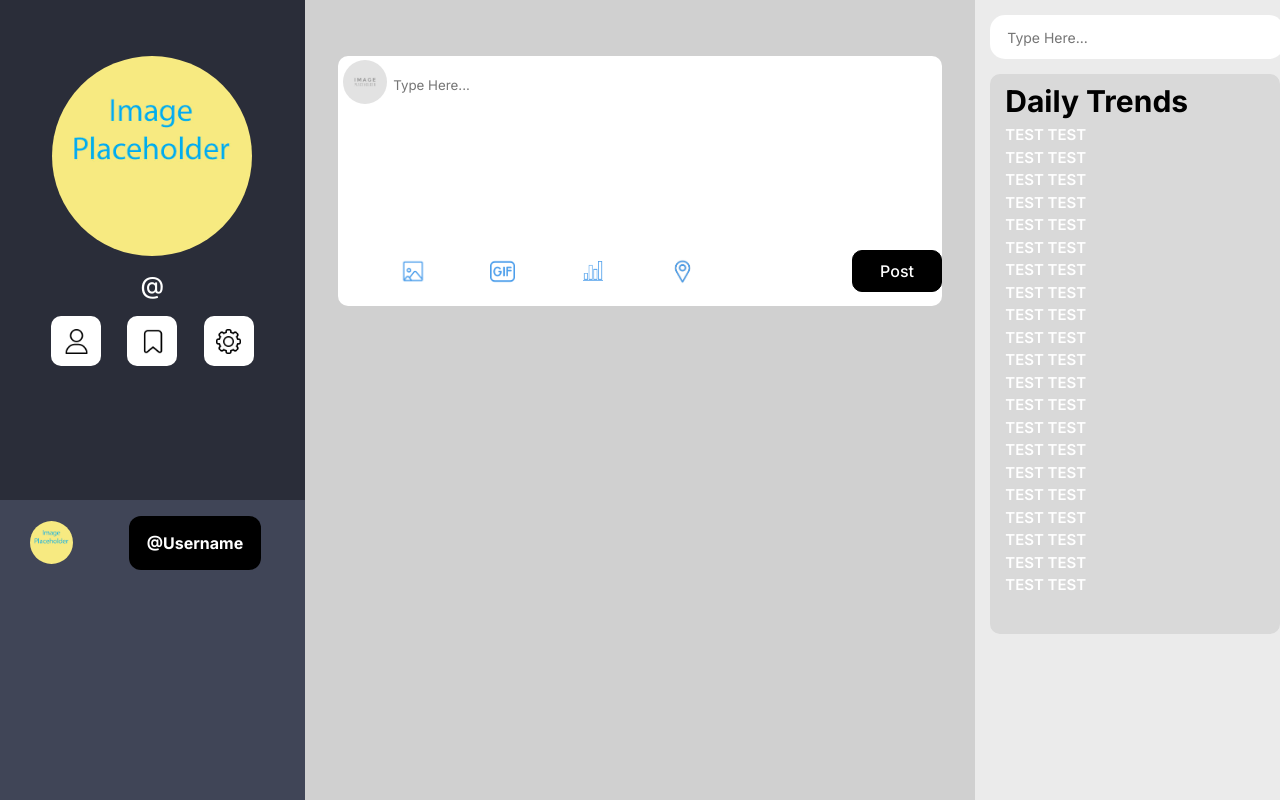
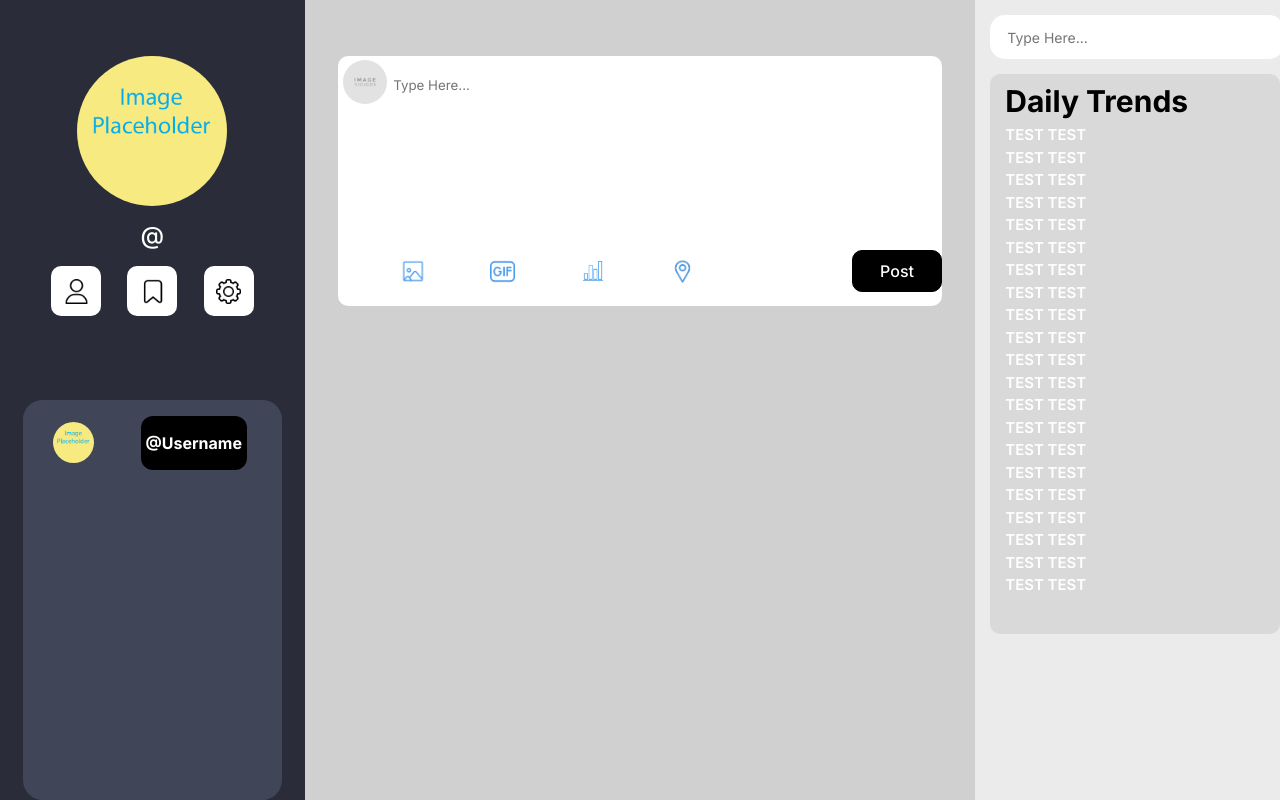
Before and after one commit to DylanBackus/SocialMedia, a React (Vite) app: page / in a window 1280 px wide. Built offline with nearby package versions, Linux system fonts and the light colour scheme; no server answers; the database is empty; sample sign-in values are in the browser's storage.

Commit message:
changed the file layout

```diff
--- a/src/App.jsx
+++ b/src/App.jsx
@@ -3,13 +3,15 @@ import reactLogo from './assets/react.svg'
 import viteLogo from '/vite.svg'
 import './App.css'
 import { Routes, Route } from 'react-router-dom'
-import Home from './Home'
+import Home from './homeComponents/Home'
+import SignUp from './signupComponents/SignUp'
 function App() {
   return (
     <>
     <div className="app">
       <Routes>
         <Route path='/' element={<Home />} />
+        <Route path='/signup' element={<SignUp />} />
       </Routes>
     </div>
     </>
--- a/src/css/home.css
+++ b/src/css/home.css
@@ -31,7 +31,7 @@
 
 .pfp {
     border-radius: 500px;
-    width: 200px;
+    width: 150px;
 }
 
 .profile-area {
@@ -207,15 +207,24 @@
 }
 .friends-area-home{
     background-color: #404557;
-    width: 100%;
-    height: 300px;
+    width: 85%;
+    border-radius: 20px;
+    height: 400px;
     margin-top: auto;
     overflow-y: scroll;
     position: absolute;
     bottom: 0;
     overflow-x: hidden;
 }
+.friends-area-home::-webkit-scrollbar-thumb {
+    border: 4px solid transparent;
+    border-radius: 8px;
+    background-clip: padding-box;
+  }
 
+  .friends-area-home::-webkit-scrollbar {
+    width: 16px;
+  }
 /*RIGHT SIDE */
 .right-home{
     width: 25%;
@@ -280,11 +289,10 @@
     display: flex;
     background-color: #404557;
     flex-direction: row;
+
     transition-duration: 0.2s;
   }
-  .friends-container:hover{
-    background-color: #998686;
-  }
+
   .pfp-friendslist{
     width: 100%;
     border-radius: 50px;
--- a/src/Home.jsx
+++ b/src/homeComponents/Home.jsx
@@ -2,9 +2,19 @@ import React from "react";
 import HomeLeftSideComponent from "./HomeLeftSideComponent";
 import HomeMidComponent from "./HomeMidComponent";
 import HomeRightSideComponent from "./HomeRightSideComponent";
-
+import { db, auth } from '../firebase/FirebaseConfig';
+import { onAuthStateChanged } from "firebase/auth";
 const Home = () => {
-
+  onAuthStateChanged(auth, (user) => {
+    if (user) {
+      // User is signed in, see docs for a list of available properties
+      // https://firebase.google.com/docs/reference/js/auth.user
+      const uid = user.uid;
+      // ...
+    } else {
+      window.location = "signup"
+    }
+  });
   return (
     <>
       <div className="home-container">
--- a/src/HomeLeftSideComponent.jsx
+++ b/src/homeComponents/HomeLeftSideComponent.jsx
@@ -1,5 +1,5 @@
 import React, { useEffect } from "react";
-import { db, auth } from './firebase/FirebaseConfig';
+import { db, auth } from '../firebase/FirebaseConfig';
 import { doc, getDoc } from "firebase/firestore";
 import { useState } from "react";
 
@@ -20,6 +20,7 @@ const HomeLeftSideComponent = () => {
  useEffect(() => {
    getData();
  },[]);
+
 
 
     return (
@@ -55,6 +56,7 @@ const HomeLeftSideComponent = () => {
                         </a>
                       </div>
                     </div>
+
                   </div>
                 </div>
             </div>
--- a/src/HomeMidComponent.jsx
+++ b/src/homeComponents/HomeMidComponent.jsx
@@ -1,5 +1,5 @@
 import React from "react";
-import db from './firebase/FirebaseConfig'
+import { db, auth } from '../firebase/FirebaseConfig';
 import { doc, getDoc } from "firebase/firestore";
 
 const HomeMidComponent = () => {
--- /dev/null
+++ b/src/signupComponents/SignUp.jsx
@@ -0,0 +1,8 @@
+const SignUp = () => {
+
+    return(
+        <>
+        </>
+    )
+}
+export default SignUp
```
Also changed, not shown: src/homeComponents/HomeRightSideComponent.jsx (renamed from src/HomeRightSideComponent.jsx).
